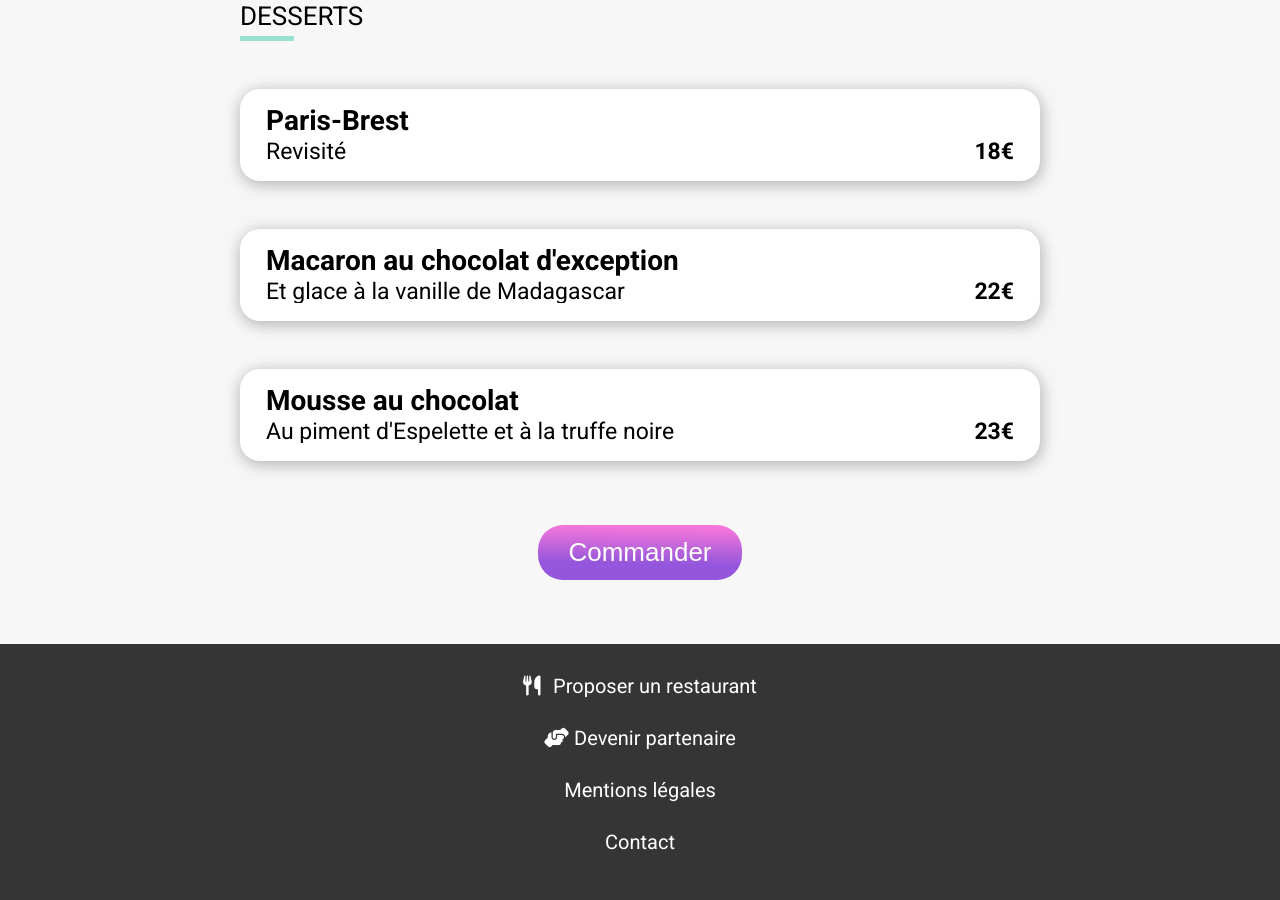
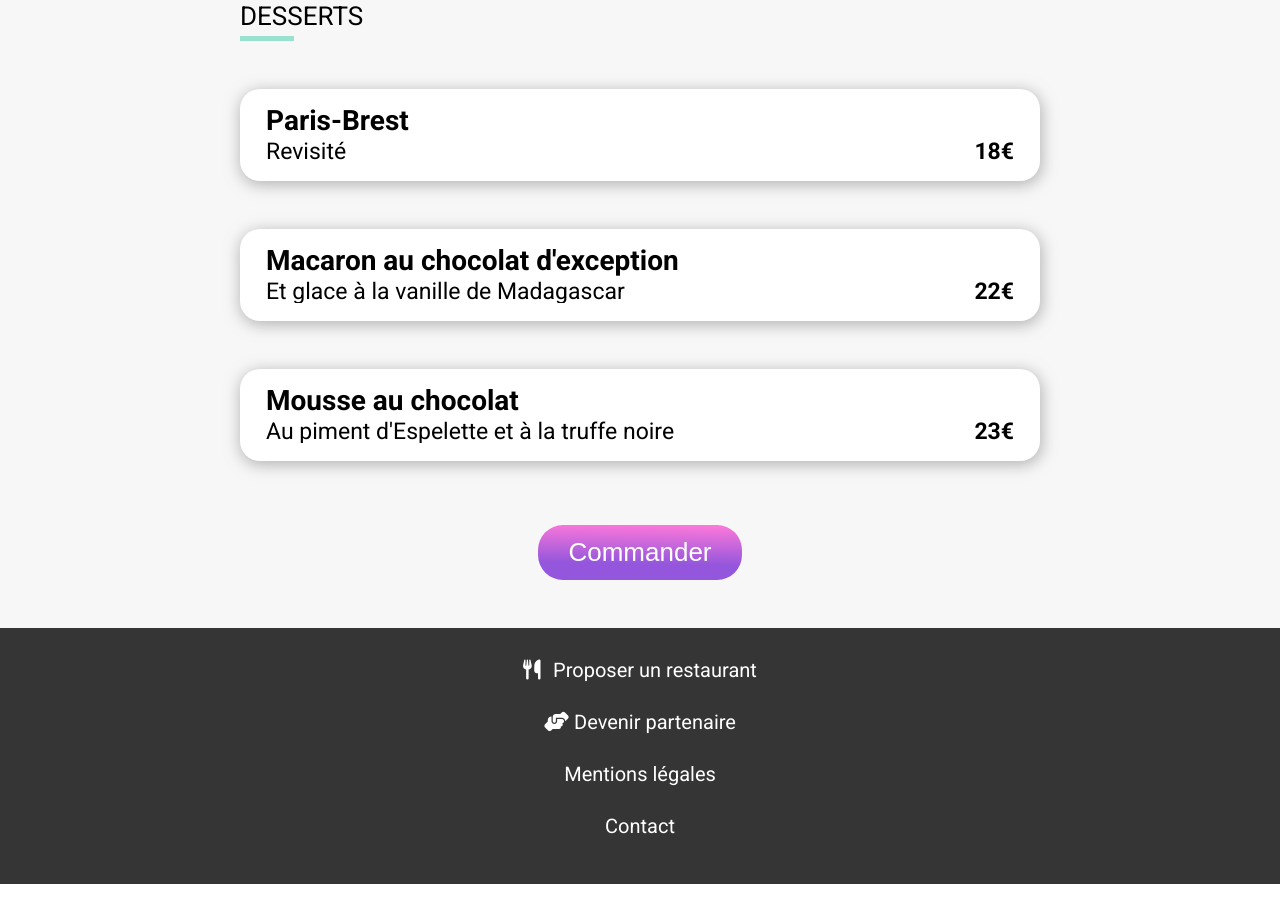
Before and after one commit to ergydev/ohmyfood, a plain HTML site: page menu_la_palette_du_gout.html in a window 1280 px wide. Shown: the part 1648-2548 px from the top of the page. Drawn offline with Linux system fonts and the light colour scheme; a web font is replaced by a local one.

Commit message:
fixed footer

```diff
--- a/menu_la_palette_du_gout.html
+++ b/menu_la_palette_du_gout.html
@@ -22,8 +22,6 @@
         <link rel="stylesheet" href="css/style.css">
     </head>
 <body>
-    <div id="page-container">
-
         <header id="menu__header">
             <div class="container">
                 <div class="header__logo">
@@ -201,6 +199,5 @@
                 </div>
             </div>
         </footer>
-    </div>
 </body>
 </html>
--- a/sass/base/_base.scss
+++ b/sass/base/_base.scss
@@ -27,11 +27,6 @@ h1{
 
 img {
     max-width: 100%;
-}
-
-section{
-    margin-bottom: 3rem;
-    padding: 3rem 0;
 }
 
 
@@ -116,7 +111,8 @@ button{
 footer{
     background-color: #353535;
     padding: 1rem 0 2rem;
-
+    min-width: 100%;
+    max-height: 6rem;
 
 
     .footer__links {
@@ -145,6 +141,7 @@ footer{
 
     @media screen and (min-width: 768px) {
       padding: 2rem 0 2rem;
+      max-height: 12rem;
 
       .footer__links {
         align-items: center;
@@ -166,29 +163,6 @@ footer{
 
   }
 
-#page-container{
-
-    footer{
-        z-index: 10001;
-        position: absolute;
-        min-width: 100%;
-        top: 262%;
-        max-height: 6rem;
-
-
-        @media screen and (min-width: 768px) {
-          max-height: 12rem;
-          top: 362%;
-        }
-
-        @media screen and (min-width: 1024px){
-          position: static;
-        }
-    }
-}
-
-
-
 .home__section--title{
     font-size: 25px;
     font-weight: 700;
--- a/sass/pages/_menu.scss
+++ b/sass/pages/_menu.scss
@@ -59,22 +59,22 @@
 
 #main__menu{
 
+    background-color: #f7f7f7;
+
     #landing_image{
         padding: 0;
         margin-bottom: 0;
     }
 
     #menu{
-        z-index: 1000;
-        position: absolute;
-        top: 280px;
+        position: relative;
+        top: -60px;
         left: 0;
         border-radius: 30px 30px 0 0;
         background-color: #f7f7f7;
         width: 100%;
         height: auto;
-        padding: 2rem 0;
-        margin-bottom: 2rem;
+        padding: 2rem 0 3rem;
 
         .menu__title{
         display: flex;
@@ -207,7 +207,6 @@
 
     @media screen and (min-width: 768px) {
         #menu{
-            top: 370px;
             padding-top: 3rem;
 
             >.container{
```
Also changed, not shown: css/style.css, 1 other file.
